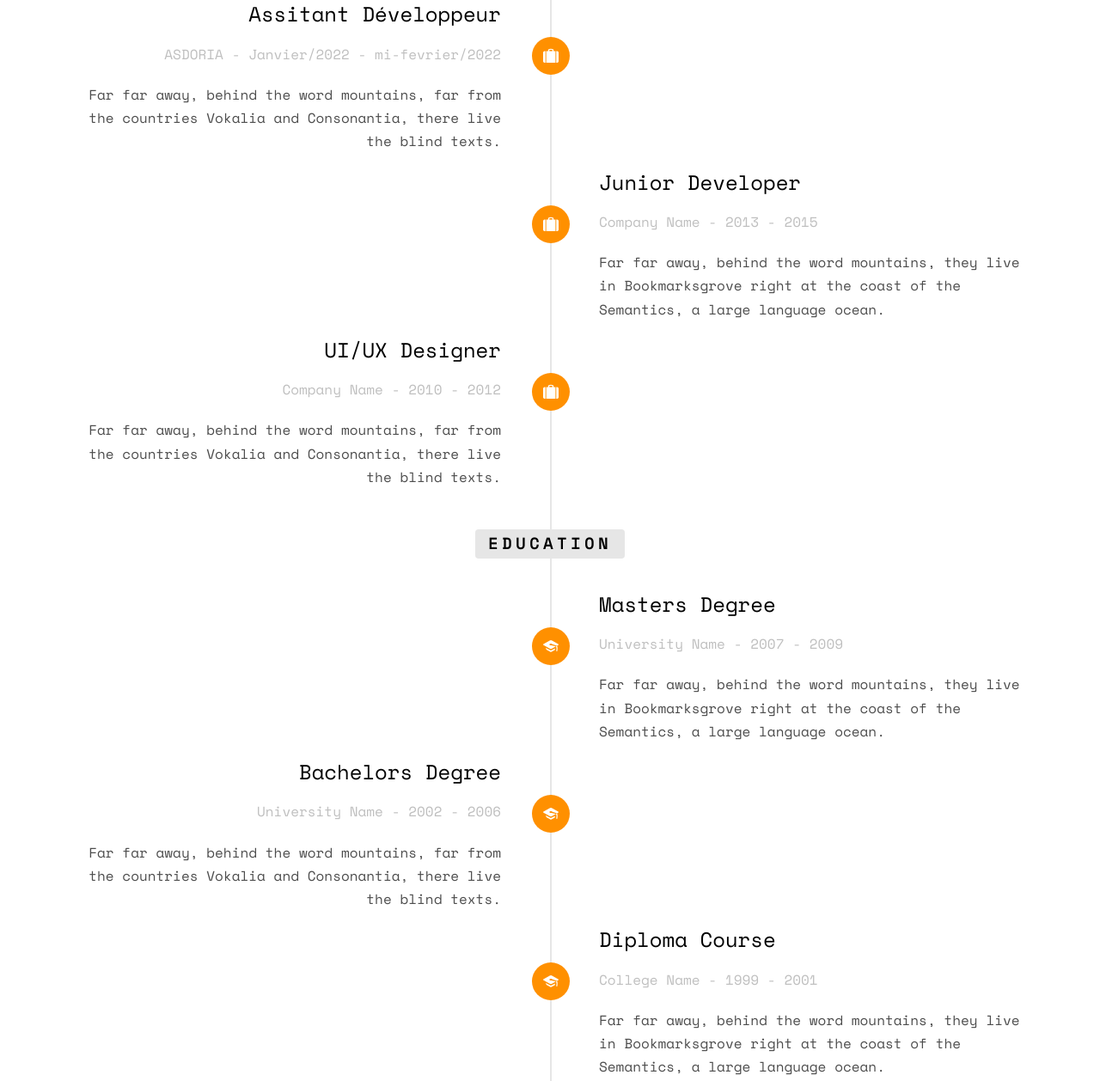
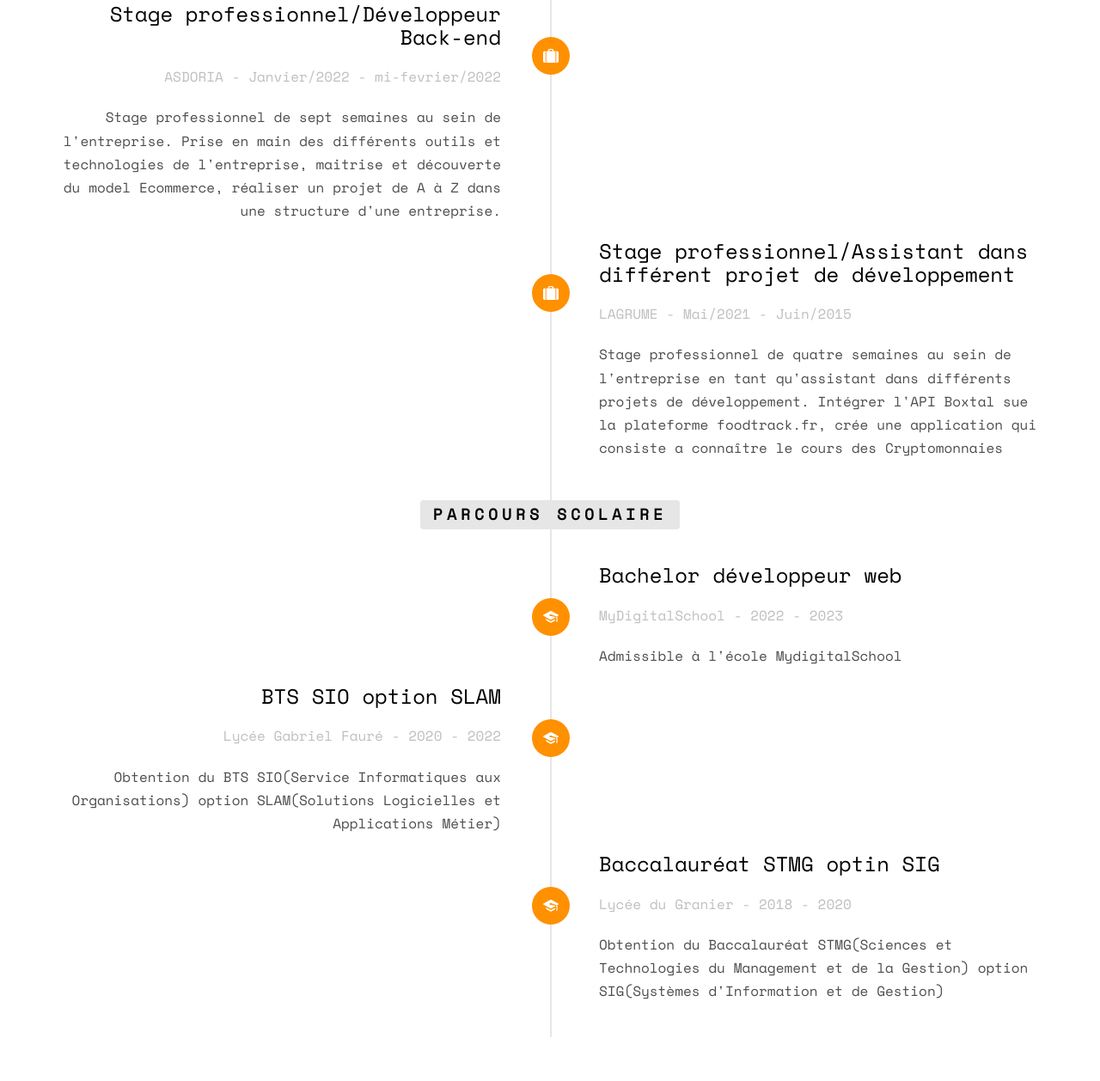
Before and after one commit to Kaz5273/Kaz5273.github.io, a plain HTML site: page index.html in a window 1280 px wide. Shown: the part 1946-3204 px from the top of the page at 86% size. Drawn offline with nearby package versions, Linux system fonts and the light colour scheme; some packages are replaced by stand-ins of ours; no server answers; files whose address does not match are found by name.

Commit message:
first uspdate

```diff
--- a/index.html
+++ b/index.html
@@ -136,11 +136,13 @@
 							<div class="timeline-badge"><i class="icon-suitcase"></i></div>
 							<div class="timeline-panel">
 								<div class="timeline-heading">
-									<h3 class="timeline-title">Assitant Développeur</h3>
+									<a href="#"><h3 class="timeline-title">Stage professionnel/Développeur Back-end</h3></a>
 									<span class="company">ASDORIA - Janvier/2022 - mi-fevrier/2022</span>
 								</div>
 								<div class="timeline-body">
-									<p>Far far away, behind the word mountains, far from the countries Vokalia and Consonantia, there live the blind texts.</p>
+									<p>Stage professionnel de sept semaines au sein de l'entreprise. Prise en main des différents outils et technologies de l'entreprise, maitrise et
+										découverte du model Ecommerce, réaliser un projet de A à Z dans une structure
+										d'une entreprise.</p>
 								</div>
 							</div>
 						</li>
@@ -148,15 +150,16 @@
 							<div class="timeline-badge"><i class="icon-suitcase"></i></div>
 							<div class="timeline-panel">
 								<div class="timeline-heading">
-									<h3 class="timeline-title">Junior Developer</h3>
-									<span class="company">Company Name - 2013 - 2015</span>
+									<h3 class="timeline-title">Stage professionnel/Assistant dans différent projet de développement</h3>
+									<span class="company">LAGRUME - Mai/2021 - Juin/2015</span>
 								</div>
 								<div class="timeline-body">
-									<p>Far far away, behind the word mountains, they live in Bookmarksgrove right at the coast of the Semantics, a large language ocean.</p>
+									<p>Stage professionnel de quatre semaines au sein de l'entreprise en tant
+										qu'assistant dans différents projets de développement. Intégrer l'API Boxtal sue la plateforme foodtrack.fr, crée une application qui consiste a connaître le cours des Cryptomonnaies</p>
 								</div>
 							</div>
 						</li>
-						<li class="animate-box timeline-unverted">
+						<!-- <li class="animate-box timeline-unverted">
 							<div class="timeline-badge"><i class="icon-suitcase"></i></div>
 							<div class="timeline-panel">
 								<div class="timeline-heading">
@@ -167,21 +170,21 @@
 									<p>Far far away, behind the word mountains, far from the countries Vokalia and Consonantia, there live the blind texts.</p>
 								</div>
 							</div>
-						</li>
+						</li> -->
 
 						<br>
 						<li class="timeline-heading text-center animate-box">
-							<div><h3>Education</h3></div>
+							<div><h3>Parcours Scolaire</h3></div>
 						</li>
 						<li class="timeline-inverted animate-box">
 							<div class="timeline-badge"><i class="icon-graduation-cap"></i></div>
 							<div class="timeline-panel">
 								<div class="timeline-heading">
-									<h3 class="timeline-title">Masters Degree</h3>
-									<span class="company">University Name - 2007 - 2009</span>
+									<h3 class="timeline-title">Bachelor développeur web</h3>
+									<span class="company">MyDigitalSchool - 2022 - 2023</span>
 								</div>
 								<div class="timeline-body">
-									<p>Far far away, behind the word mountains, they live in Bookmarksgrove right at the coast of the Semantics, a large language ocean.</p>
+									<p>Admissible à l'école MydigitalSchool</p>
 								</div>
 							</div>
 						</li>
@@ -189,11 +192,11 @@
 							<div class="timeline-badge"><i class="icon-graduation-cap"></i></div>
 							<div class="timeline-panel">
 								<div class="timeline-heading">
-									<h3 class="timeline-title">Bachelors Degree</h3>
-									<span class="company">University Name - 2002 - 2006</span>
+									<h3 class="timeline-title">BTS SIO option SLAM</h3>
+									<span class="company">Lycée Gabriel Fauré - 2020 - 2022</span>
 								</div>
 								<div class="timeline-body">
-									<p>Far far away, behind the word mountains, far from the countries Vokalia and Consonantia, there live the blind texts.</p>
+									<p>Obtention du BTS SIO(Service Informatiques aux Organisations) option SLAM(Solutions Logicielles et Applications Métier)</p>
 								</div>
 							</div>
 						</li>
@@ -201,15 +204,15 @@
 							<div class="timeline-badge"><i class="icon-graduation-cap"></i></div>
 							<div class="timeline-panel">
 								<div class="timeline-heading">
-									<h3 class="timeline-title">Diploma Course</h3>
-									<span class="company">College Name - 1999 - 2001</span>
+									<h3 class="timeline-title">Baccalauréat STMG optin SIG</h3>
+									<span class="company">Lycée du Granier - 2018 - 2020</span>
 								</div>
 								<div class="timeline-body">
-									<p>Far far away, behind the word mountains, they live in Bookmarksgrove right at the coast of the Semantics, a large language ocean.</p>
+									<p>Obtention du Baccalauréat STMG(Sciences et Technologies du Management et de la Gestion) option SIG(Systèmes d'Information et de Gestion)</p>
 								</div>
 							</div>
 						</li>
-						<li class="animate-box timeline-unverted">
+						<!-- <li class="animate-box timeline-unverted">
 							<div class="timeline-badge"><i class="icon-graduation-cap"></i></div>
 							<div class="timeline-panel">
 								<div class="timeline-heading">
@@ -220,7 +223,7 @@
 									<p>Far far away, behind the word mountains, far from the countries Vokalia and Consonantia, there live the blind texts.</p>
 								</div>
 							</div>
-						</li>
+						</li> -->
 			    	</ul>
 				</div>
 			</div>
```
